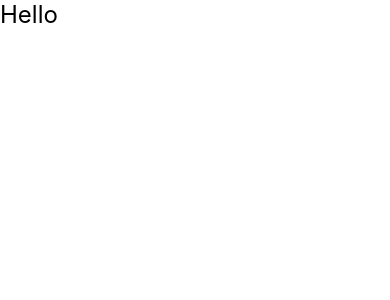
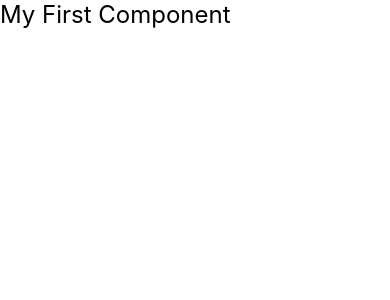
Before and after one commit to theantichris/TravelApp, a React Native app: screen / in a window 390 px wide. Shown: the top 300 px of the page. Built offline with nearby package versions, Linux system fonts and the light colour scheme.

Commit message:
added text prop to title componenent

```diff
--- a/src/components/title/index.js
+++ b/src/components/title/index.js
@@ -1,8 +1,12 @@
 import React from 'react';
 import {Text, StyleSheet} from 'react-native';
 
-const Title = () => {
-  return <Text style={styles.title}>Hello</Text>;
+const Title = ({text}) => {
+  return <Text style={styles.title}>{text}</Text>;
+};
+
+Title.defaultProps = {
+  text: 'Default text',
 };
 
 const styles = StyleSheet.create({
--- a/src/screens/home/index.js
+++ b/src/screens/home/index.js
@@ -6,7 +6,7 @@ const Home = () => {
   return (
     <SafeAreaView>
       <View>
-        <Title />
+        <Title text="My First Component" />
       </View>
     </SafeAreaView>
   );
```
